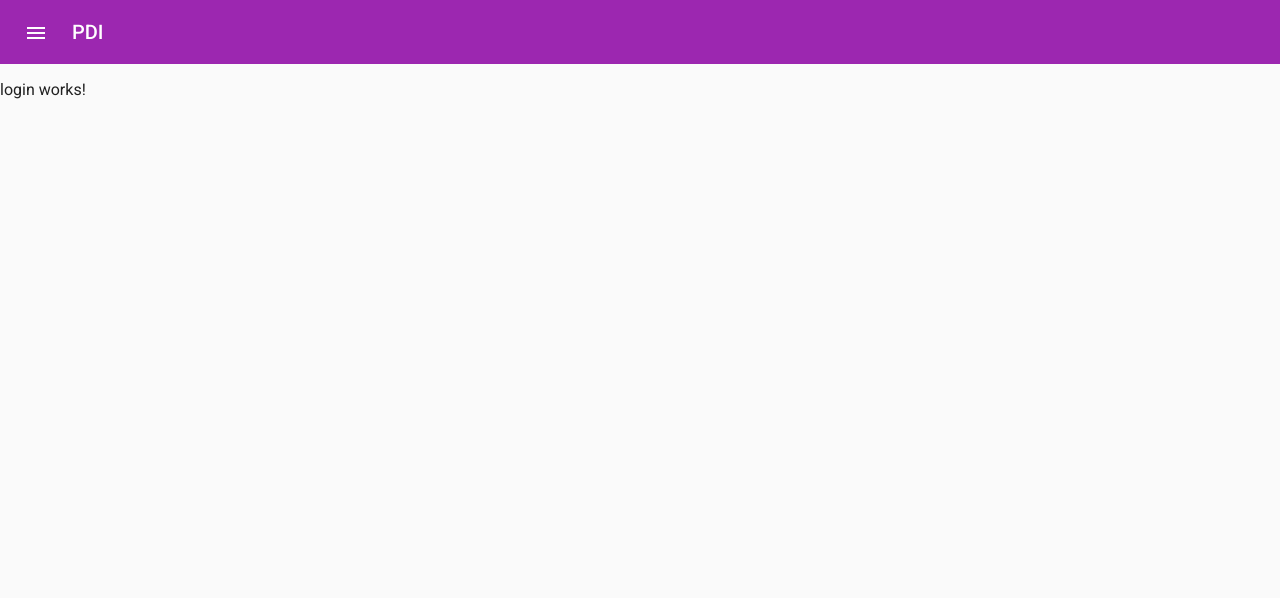
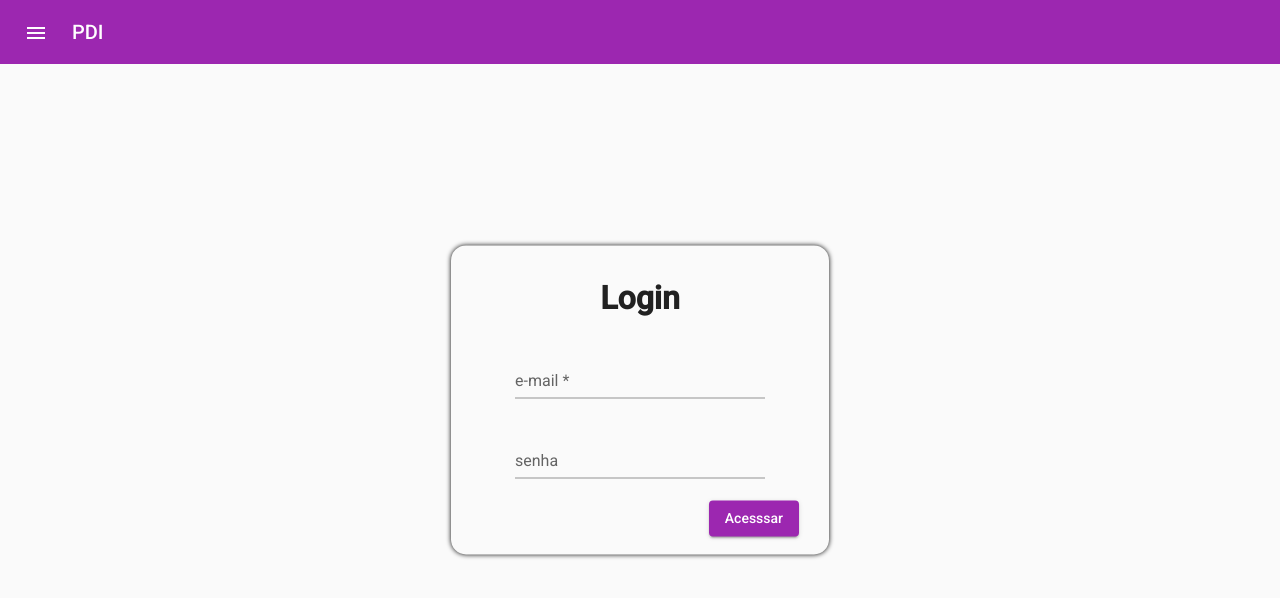
Before and after one commit to chinaglia-rafa/trabalho-ES1, an Angular app in the folder trabalhoES1/: page /login in a window 1280 px wide. Shown: the top 598 px of the page. Built offline with nearby package versions, Linux system fonts and the light colour scheme.

Commit message:
interface do login

```diff
--- a/trabalhoES1/src/app/pages/login/login.component.html
+++ b/trabalhoES1/src/app/pages/login/login.component.html
@@ -1 +1,17 @@
-<p>login works!</p>
+<div class="caixa">
+    <h1 class="tituloCaixa">Login</h1>
+    <p>
+        <mat-form-field appearance="standard" class="formulario">
+            <mat-label>e-mail</mat-label>
+            <input matInput placeholder="endereço@dominio.com" [formControl]="email" required>
+            <mat-error *ngIf="email.invalid">{{getErrorMessage()}}</mat-error>
+        </mat-form-field>
+        <br>
+        <mat-form-field appearance="standard" class="formulario">
+            <mat-label>senha</mat-label>
+            <input type="password" matInput placeholder="senha">
+        </mat-form-field>
+        <br>
+        <button color="primary" mat-raised-button class="acesso">Acesssar</button>
+    </p>
+</div>
--- a/trabalhoES1/src/app/pages/login/login.component.scss
+++ b/trabalhoES1/src/app/pages/login/login.component.scss
@@ -0,0 +1,25 @@
+.caixa{
+    top: 50%;
+    left: 50%;
+    transform: translate(-50%, -50%);
+    position: absolute;
+    box-shadow: 0px 0px 5px black;
+    border-bottom-left-radius: 15px;
+    border-bottom-right-radius: 15px;
+    border-top-right-radius: 15px;
+    border-top-left-radius: 15px;
+    padding-left: 5%;
+    padding-right: 5%;
+    padding-bottom: 3%;
+    padding-top: 1%;
+}
+.formulario{
+    width: 250px;
+}
+.tituloCaixa{
+    text-align: center;
+}
+.acesso{
+    position:fixed;
+    right: 30px;
+}
--- a/trabalhoES1/src/app/pages/login/login.component.ts
+++ b/trabalhoES1/src/app/pages/login/login.component.ts
@@ -1,4 +1,5 @@
 import { Component, OnInit } from '@angular/core';
+import { FormControl, Validators } from '@angular/forms';
 
 @Component({
   selector: 'app-login',
@@ -7,9 +8,18 @@ import { Component, OnInit } from '@angular/core';
 })
 export class LoginComponent implements OnInit {
 
+  email = new FormControl('', [Validators.required, Validators.email]);
+
   constructor() { }
 
   ngOnInit(): void {
   }
+  getErrorMessage() {
+    if (this.email.hasError('required')) {
+      return 'Você deve inserir um e-mail valido';
+    }
+
+    return this.email.hasError('email') ? 'Not a valid email' : '';
+  }
 
 }
```
Also changed, not shown: trabalhoES1/src/app/app.module.ts (+7 -0 lines), 1 other file (tests, documents, lock files or other folders).
